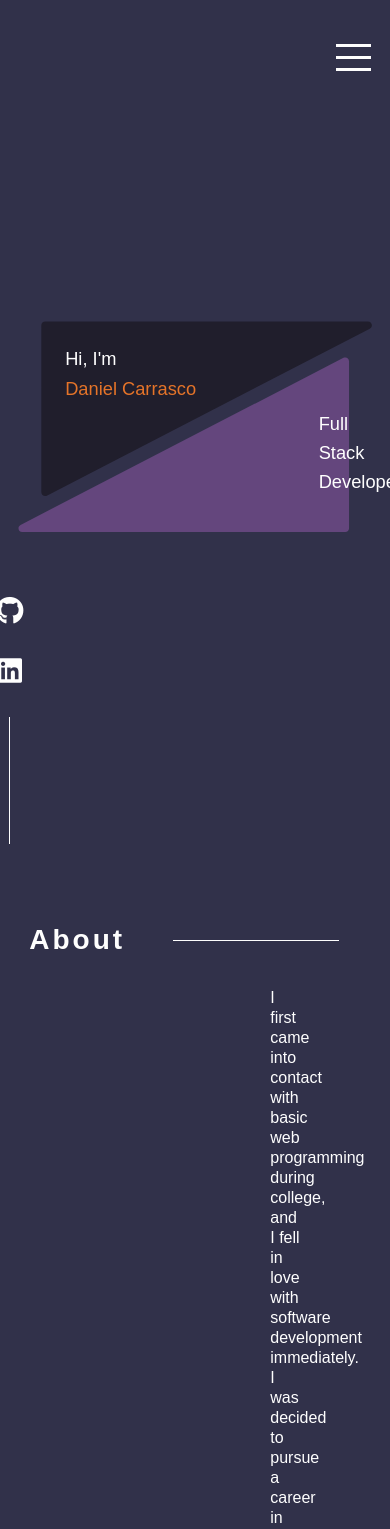
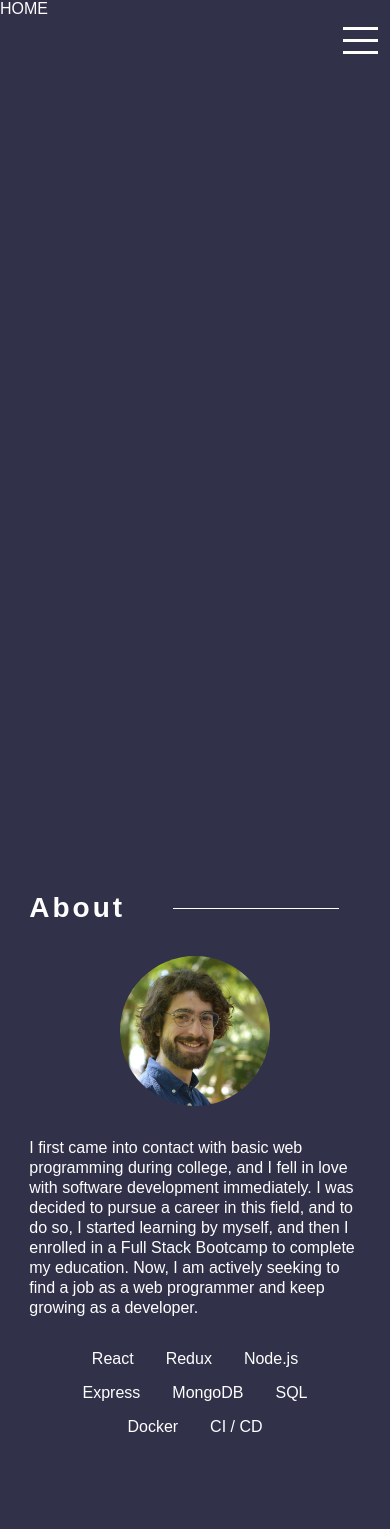
Before and after one commit to DaniPhilo/portfolio, a React (Create React App) app: page / in a window 390 px wide. Shown: the top 1529 px of the page. Built offline with nearby package versions, Linux system fonts and the light colour scheme; no server answers.

Commit message:
IconsSidebar moved to header in mobile view

```diff
--- a/src/components/App.js
+++ b/src/components/App.js
@@ -1,4 +1,4 @@
-import React from 'react'
+import React, { useState } from 'react'
 
 import Header from './Header'
 import IconsSidebar from './IconsSidebar'
@@ -9,10 +9,19 @@ import '../styles/styles.scss'
 
 
 export default function App() {
+
+  const [windowSize, setWindowSize] = useState('');
+
+  const updateWindowWidth = () => {
+    setWindowSize(window.innerWidth);
+  }
+
+  window.addEventListener('resize', updateWindowWidth);
+
   return (
     <>
       <Header />
-      <IconsSidebar />
+      {windowSize > 769 && <IconsSidebar />}
       <Main />
       <Footer />
     </>
--- a/src/components/Header.js
+++ b/src/components/Header.js
@@ -1,4 +1,6 @@
-import React, { useState, useEffect } from 'react'
+import React, { useState, useEffect } from 'react';
+
+import IconsSidebar from './IconsSidebar';
 
 export default function Header() {
 
@@ -54,6 +56,7 @@ export default function Header() {
                     <li><a href="#projects-section" className={currentSection === 'projects-section' ? 'active' : 'header-btn'} onClick={toggleMenu}>projects</a></li>
                     <li><a href="#contact-section" className={currentSection === 'contact-section' ? 'active' : 'header-btn'} onClick={toggleMenu}>contact</a></li>
                 </ul>
+                {windowSize <= 769 && <IconsSidebar />}
             </header>
         </>
     )
--- a/src/components/Home.js
+++ b/src/components/Home.js
@@ -1,21 +1,26 @@
-import React from 'react'
+import React, { useState } from 'react'
 import { ReactComponent as SVG } from '../assets/svg-test.svg'
 
 export default function Home() {
+
+    const [windowSize, setWindowSize] = useState('');
+
+    const updateWindowSize = () => {
+        setWindowSize(window.innerWidth);
+    }
+
+    window.addEventListener('resize', updateWindowSize);
+
     return (
         <section className='centered-section' id='home-section' name='home-section'>
+            {windowSize > 550 ?
+                <div className='triangles-container'>
+                    <SVG />
+                </div>
+                :
+                <div className="home-title">HOME</div>
+            }
 
-            {/* <p>Lorem ipsum dolor sit amet consectetur, adipisicing elit. Ipsum aut voluptatibus vero officiis repellendus harum nam dolorum vel nihil tempora blanditiis in, nemo quae. Delectus, tenetur? Asperiores quis soluta vitae.</p> */}
-            {/* <div className='triangles-container'>
-                <svg width="700" height="400" viewBox="0 0 990 553" fill="none" xmlns="http://www.w3.org/2000/svg">
-                    <path d="M889 553C894.523 553 899 548.523 899 543V104.431C899 96.9371 891.062 92.1059 884.406 95.5487L36.5056 534.118C27.1987 538.932 30.6216 553 41.0998 553H889Z" fill="#420B45" />
-                    <path d="M91 9.99999C91 4.47714 95.4772 0 101 0H948.9C959.378 0 962.801 14.0683 953.494 18.8822L105.594 457.451C98.9381 460.894 91 456.063 91 448.569V9.99999Z" fill="#321856" />
-                    <text x="50%" y="50%" dominant-baseline="middle" text-anchor="middle" fill="black">Hi, I'm Daniel Carrasco Full Stack Developer</text>
-                </svg>
-            </div> */}
-            <div className='triangles-container'>
-                <SVG />
-            </div>
         </section>
     )
 }
--- a/src/components/IconsSidebar.js
+++ b/src/components/IconsSidebar.js
@@ -1,6 +1,14 @@
-import React from 'react'
+import React, { useState } from 'react'
 
 export default function Icons_sidebar() {
+
+    const [windowSize, setWindowSize] = useState('');
+
+    const updateWindowWidth = () => {
+        setWindowSize(window.innerWidth);
+    }
+
+    window.addEventListener('resize', updateWindowWidth);
 
     const toGitHub = () => {
         return window.open("https://github.com/DaniPhilo?tab=repositories");
@@ -11,7 +19,7 @@ export default function Icons_sidebar() {
     }
 
     return (
-        <aside>
+        <aside className={`${windowSize > 769 ? 'full-sidebar' : 'mobile-sidebar'}`}>
 
             <ul className='icons-container'>
                 <li>
--- a/src/styles/_media_queries.scss
+++ b/src/styles/_media_queries.scss
@@ -3,7 +3,7 @@
         overflow: hidden;
     }
 
-    aside {
+    .full-sidebar {
         width: 5vw;
     }
 
@@ -49,6 +49,42 @@
 }
 
 @media (max-width: 769px) {
+    .centered-section {
+        padding-top: 2rem;
+    }
 
+    .about-description {
+        width: calc(100% - 200px);
+    }
 
+    form {
+        width: 45vw;
+    }
 }
+
+@media (max-width: 550px) {
+    .about-container {
+        flex-direction: column;
+    }
+
+    .about-description {
+        width: 100%;
+    }
+
+    .about-skills {
+        width: 80%;
+    }
+
+    .about-skills > ul {
+        row-gap: 1rem;
+    }
+
+    .project-card-left,
+    .project-card-right {
+        margin-top: 2rem;
+    }
+
+    form {
+        width: 80vw;
+    }
+}
--- a/src/styles/component_styles/_contact.scss
+++ b/src/styles/component_styles/_contact.scss
@@ -32,7 +32,6 @@ form {
     align-items: center;
     gap: 0.25rem;
     width: 35vw;
-    min-width: 450px;
     max-width: 500px;
 }
 
--- a/src/styles/component_styles/_footer.scss
+++ b/src/styles/component_styles/_footer.scss
@@ -7,7 +7,7 @@
     gap: 2rem;
 
     width: 100%;
-    height: 17vh;
+    min-height: 17vh;
     margin-top: 5rem;
     z-index: 4;
 
@@ -15,7 +15,15 @@
 }
 
 .footer-section > p {
+    width: 80vw;
     font-size: 0.85rem;
+    text-align: center;
+}
+.footer-section > p:first-child {
+    margin-top: 1rem;
+}
+.footer-section > p:last-child {
+    margin-bottom: 1rem;
 }
 
 .footer-section > p > span {
--- a/src/styles/component_styles/_header.scss
+++ b/src/styles/component_styles/_header.scss
@@ -56,6 +56,11 @@
     right: 0;
     z-index: 10;
 
+    display: flex;
+    flex-direction: column;
+    justify-content: center;
+    gap: 2rem;
+
     width: 50vw;
     height: 100vh;
 
@@ -72,7 +77,6 @@
     gap: 4rem;
 
     width: 100%;
-    height: 100vh;
 
     list-style-type: none;
 }
@@ -107,8 +111,8 @@
 
 .hamburger-container.show-btn {
     position: fixed;
-    top: 5%;
-    right: 5%;
+    top: 3%;
+    right: 3%;
     z-index: 11;
 
     display: flex;
--- a/src/styles/component_styles/_icons_sidebar.scss
+++ b/src/styles/component_styles/_icons_sidebar.scss
@@ -1,4 +1,4 @@
-aside {
+.full-sidebar {
     position: fixed;
     bottom: 0;
     left: 0;
@@ -21,7 +21,7 @@ aside {
     padding: 0;
 }
 
-#icons-line {
+.full-sidebar > ul > li > #icons-line {
     height: 15vh;
     width: 1px;
     padding: 0;
@@ -44,3 +44,21 @@ aside {
     color: $accent_color;
     transform: translateY(-25%);
 }
+
+// .mobile-sidebar {
+//     display: flex;
+//     justify-content: center;
+// }
+
+.mobile-sidebar > ul {
+    position: relative;
+    display: flex;
+    flex-direction: row;
+    justify-content: center;
+    align-items: center;
+    width: 100%;
+}
+
+.mobile-sidebar > ul > li:nth-of-type(3){
+    display: none;
+}
```
